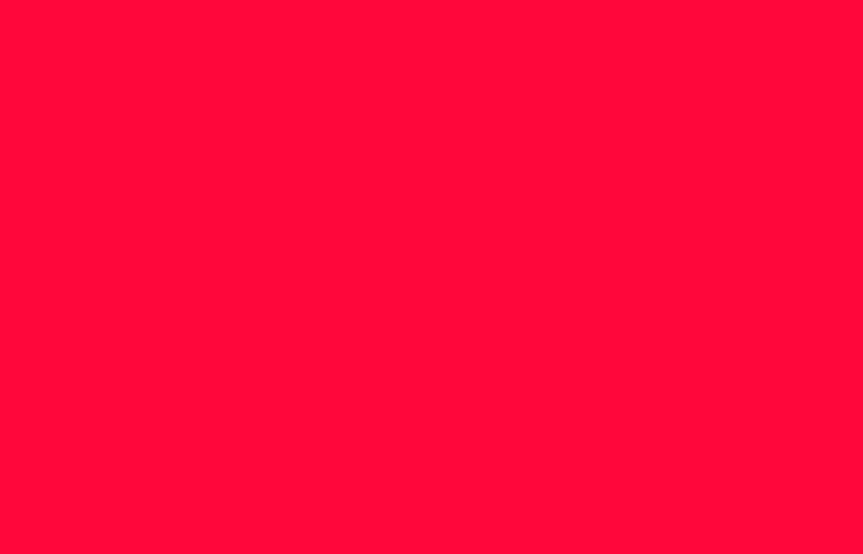
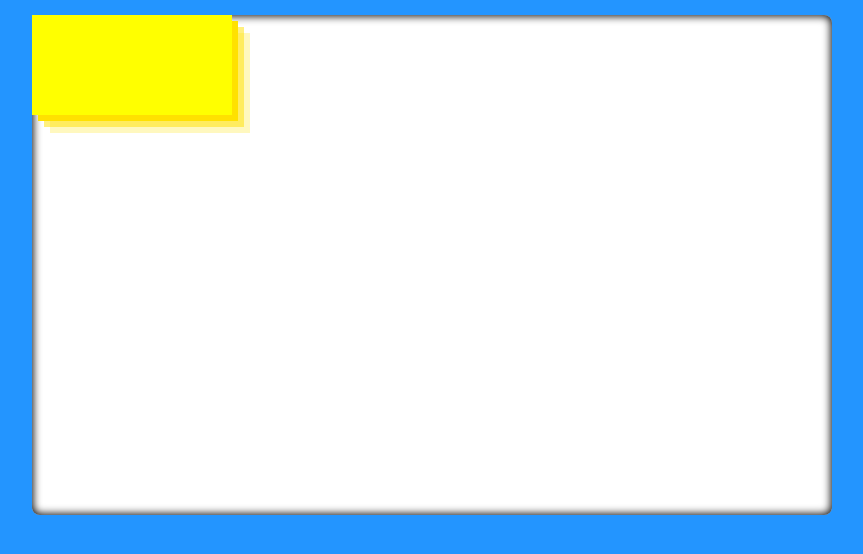
Before and after one commit to il4mb/statis-website, a plain HTML site: page index.html in a window 1280 px wide. Shown: the whole page, without its empty margins (208-1071 px from the left). Drawn offline with Linux system fonts and the light colour scheme.

Commit message:
modified:   asset/style/styling.css 	modified:   asset/style/styling.css.map 	modified:   index.html 	modified:   styling.sass

```diff
--- a/index.html
+++ b/index.html
@@ -9,5 +9,9 @@
 </head>
 <body>
 
+    <div class="container">
+        <div class="box"></div>
+    </div>
+
 </body>
 </html>
--- a/styling.sass
+++ b/styling.sass
@@ -10,7 +10,87 @@ $font-weight-strong: 600
 $text-color: #fff !default
 $bg-color: rgba(43, 45, 47, 1)
 $card-bg-color: linear-gradient(145deg,rgba(115, 115, 115, 0.15) 15%,rgba(43, 45, 47, 1) 80%)
-$primary-color: #ff073a
+$primary-color: #2395ff
+
+$x: 2px
+$xx: $x
+@function box($p:3)
+    $x: 6px
+    $final: $x * $p
+    $box: $x  $x #ffe100
+    $opacity: 1
+
+    $xx: $x
+    @while $xx < $final
+       $opacity: $opacity/2
+       $xx: $xx+$x
+       $rgb: rgba(#ffe100, $opacity)
+       $box: $box, $xx  $xx $rgb
+
+    @return $box
+
+
+$box-box : box()
+
+
+
+@keyframes whoa
+    0%
+        box-shadow: box(1)
+
+    30%
+        box-shadow: box(2)
+    60%
+        box-shadow: box(3)
+
+    75%
+        left: 0px
+        transform: scale(1)
+    80%
+        left: -5px
+        transform: scale(1.3)
+    85%
+        left: 3px
+        transform: scale(0.8)
+    99%
+        left: -1px
+        transform: scale(1.1)
+
+    100%
+        margin-left: unset
+        box-shadow: box(3)
+
+
+
+@keyframes boom
+    10%
+        transform: scale(1.1)
+    100%
+        transform: scale(2)
+
+html, body
+    box-sizing: border-box
+
+*, *:before, *:after
+    box-sizing: inherit
 
 body
     background: $primary-color
+
+.container
+    position: relative
+    background: white
+    border-radius: 8px
+    max-width: min(100%, 800px)
+    margin: 0 auto
+    min-height: 500px
+    box-shadow: inset 0px 0px 8px 1px black
+
+.box
+    margin: 15px
+    margin-top: 15px
+    width: 200px
+    height: 100px
+    background: yellow
+    animation-delay: 1s
+    animation: whoa 1.5s forwards
```
Also changed, not shown: asset/style/styling.css, 1 other file.
